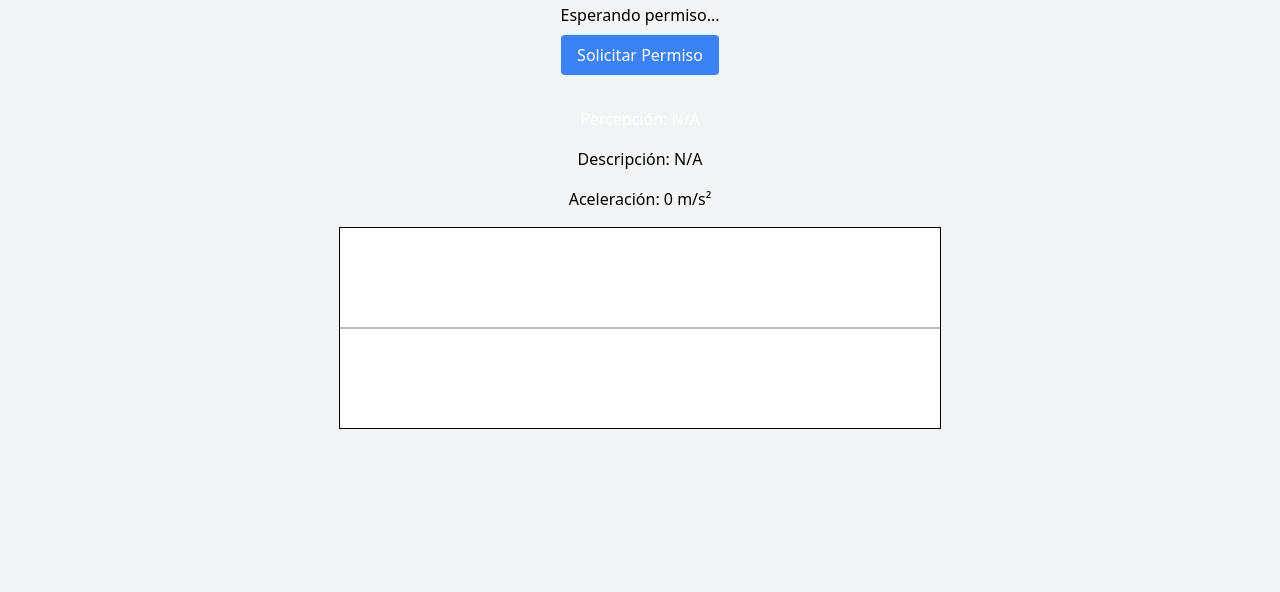
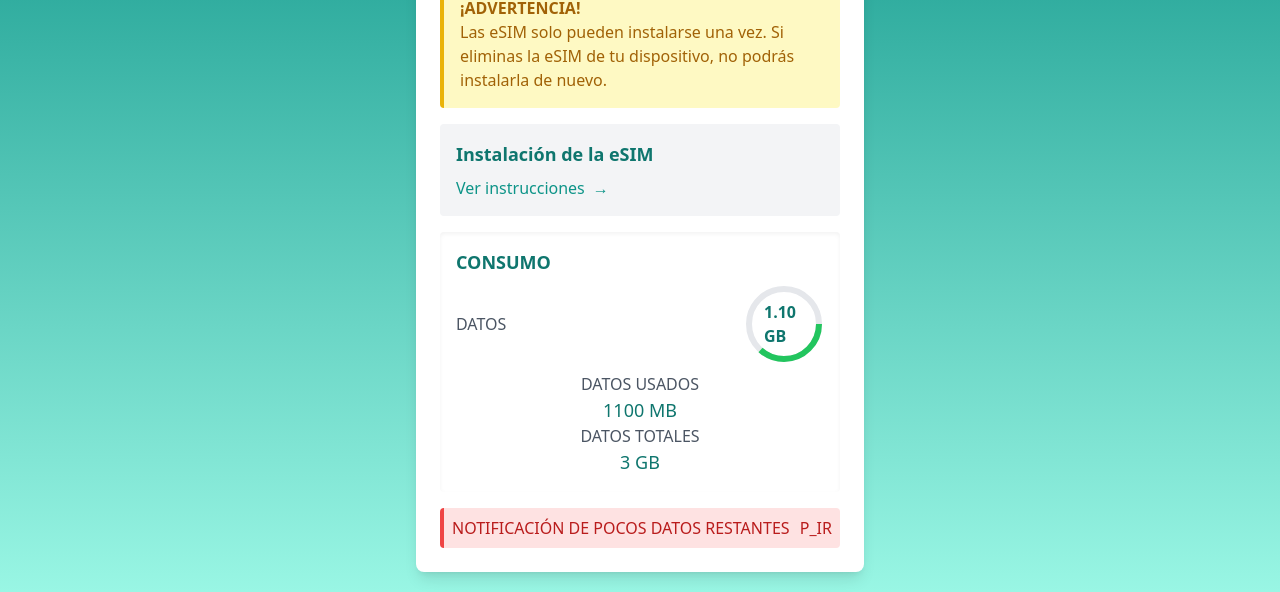
Before and after one commit to Sadiz2025/seismografic, a plain HTML site: page index.html in a window 1280 px wide. Shown: the part 208-800 px from the top of the page. Drawn offline with nearby package versions, Linux system fonts and the light colour scheme.

Commit message:
App celular

```diff
--- a/index.html
+++ b/index.html
@@ -3,123 +3,119 @@
 <head>
     <meta charset="UTF-8">
     <meta name="viewport" content="width=device-width, initial-scale=1.0">
-    <title>Sismógrafo Web</title>
+    <title>Teledansk - Simulador de Consumo</title>
     <script src="https://cdn.tailwindcss.com"></script>
     <style>
-        canvas { border: 1px solid black; }
-        #intensityIndicator { transition: background-color 0.3s; }
+        .progress-ring__circle {
+            transform: rotate(-90deg);
+            transform-origin: center;
+        }
+        .progress-ring__circle-bg {
+            fill: none;
+            stroke: #e5e7eb;
+        }
+        .progress-ring__circle-fg {
+            fill: none;
+            stroke: #22c55e;
+            transition: stroke-dasharray 0.3s;
+        }
     </style>
 </head>
-<body class="bg-gray-100 flex flex-col items-center justify-center min-h-screen p-4">
-    <h1 class="text-2xl font-bold mb-4">Sismógrafo Web</h1>
-    <p id="status" class="mb-2">Esperando permiso...</p>
-    <button id="requestPermission" class="bg-blue-500 text-white px-4 py-2 rounded mb-4">Solicitar Permiso</button>
-    <div id="intensityIndicator" class="w-full max-w-md p-4 rounded text-center text-white">
-        Percepción: <span id="intensity">N/A</span>
+<body class="bg-gradient-to-b from-teal-600 to-teal-200 min-h-screen flex items-center justify-center p-4">
+    <div class="bg-white rounded-lg shadow-lg w-full max-w-md p-6">
+        <!-- Encabezado -->
+        <div class="flex items-center justify-between mb-4">
+            <h1 class="text-2xl font-bold text-teal-700">Teledansk</h1>
+            <div class="text-sm text-gray-600">
+                <span>2:08</span>
+                <span class="ml-2">📶</span>
+                <span class="ml-2">🔋</span>
+            </div>
+        </div>
+
+        <!-- Información de la eSIM -->
+        <div class="mb-4">
+            <p class="text-gray-600">NÚMERO ICCID: <span class="font-medium">8910300000002985970</span></p>
+            <p class="text-gray-600">COBERTURA: Dinamarca</p>
+            <button class="text-teal-600 hover:underline mt-2">MOSTRAR MÁS</button>
+        </div>
+
+        <!-- Advertencia -->
+        <div class="bg-yellow-100 border-l-4 border-yellow-500 text-yellow-700 p-4 mb-4 rounded" role="alert">
+            <p class="font-bold">¡ADVERTENCIA!</p>
+            <p>Las eSIM solo pueden instalarse una vez. Si eliminas la eSIM de tu dispositivo, no podrás instalarla de nuevo.</p>
+        </div>
+
+        <!-- Instalación de la eSIM -->
+        <div class="bg-gray-100 p-4 rounded mb-4">
+            <h2 class="text-lg font-semibold text-teal-700">Instalación de la eSIM</h2>
+            <button class="text-teal-600 hover:underline mt-2 flex items-center">
+                <span>Ver instrucciones</span>
+                <span class="ml-2">→</span>
+            </button>
+        </div>
+
+        <!-- Consumo -->
+        <div class="bg-white p-4 rounded shadow-inner">
+            <h2 class="text-lg font-semibold text-teal-700 mb-2">CONSUMO</h2>
+            <div class="flex items-center justify-between mb-2">
+                <span class="text-gray-600">DATOS</span>
+                <div class="relative w-20 h-20">
+                    <svg class="progress-ring__circle-bg" width="80" height="80">
+                        <circle cx="40" cy="40" r="35" stroke-width="6"/>
+                    </svg>
+                    <svg class="progress-ring__circle-fg absolute top-0 left-0" width="80" height="80">
+                        <circle cx="40" cy="40" r="35" stroke-width="6"/>
+                    </svg>
+                    <span id="progress-value" class="absolute top-1/2 left-1/2 transform -translate-x-1/2 -translate-y-1/2 text-teal-700 font-bold">2.02 GB</span>
+                </div>
+            </div>
+            <div class="text-center">
+                <p class="text-gray-600">DATOS USADOS</p>
+                <p id="data-used" class="text-lg font-medium text-teal-700">1000 MB</p>
+                <p class="text-gray-600">DATOS TOTALES</p>
+                <p class="text-lg font-medium text-teal-700">3 GB</p>
+            </div>
+        </div>
+
+        <!-- Notificación -->
+        <div class="bg-red-100 border-l-4 border-red-500 text-red-700 p-2 mt-4 rounded flex justify-between items-center">
+            <span>NOTIFICACIÓN DE POCOS DATOS RESTANTES</span>
+            <button class="text-red-700 hover:underline">P_IR</button>
+        </div>
     </div>
-    <p id="description" class="text-center mb-4">Descripción: N/A</p>
-    <p id="acceleration" class="mb-4">Aceleración: 0 m/s²</p>
-    <canvas id="seismograph" width="600" height="200" class="bg-white"></canvas>
 
     <script>
-        const canvas = document.getElementById('seismograph');
-        const ctx = canvas.getContext('2d');
-        const intensityIndicator = document.getElementById('intensityIndicator');
-        const intensityText = document.getElementById('intensity');
-        const descriptionText = document.getElementById('description');
-        const accelerationText = document.getElementById('acceleration');
-        const statusText = document.getElementById('status');
-        const requestButton = document.getElementById('requestPermission');
+        // Simulación de consumo
+        let dataUsed = 1000; // En MB
+        const totalData = 3000; // En MB
+        const intervalTime = 5000; // Actualizar cada 5 segundos
 
-        let dataPoints = [];
-        let lastX = 0;
+        function updateProgress() {
+            dataUsed = Math.min(dataUsed + 50, totalData); // Incrementa 50 MB por actualización
+            const dataRemaining = totalData - dataUsed;
+            const progress = (dataUsed / totalData) * 100;
+            const progressGB = (dataUsed / 1000).toFixed(2);
 
-        // Escala de Mercalli ajustada con percepciones
-        const mercalliScale = [
-            { perception: 'No sentido', min: 0, max: 0.017, color: '#00FF00', description: 'No se percibe movimiento.' },
-            { perception: 'Ligero', min: 0.017, max: 0.14, color: '#ADFF2F', description: 'Sentido por pocas personas en reposo.' },
-            { perception: 'Moderado', min: 0.14, max: 0.39, color: '#FFFF00', description: 'Objetos ligeros se mueven ligeramente.' },
-            { perception: 'Fuerte', min: 0.39, max: 1.8, color: '#FFA500', description: 'Daños leves en edificios.' },
-            { perception: 'Muy fuerte', min: 1.8, max: 3.4, color: '#FF4500', description: 'Daños considerables en estructuras.' },
-            { perception: 'Extremo', min: 3.4, max: Infinity, color: '#FF0000', description: 'Destrucción total posible.' }
-        ];
+            document.getElementById('data-used').textContent = `${dataUsed} MB`;
+            document.getElementById('progress-value').textContent = `${progressGB} GB`;
 
-        // Solicitar permiso para el acelerómetro
-        requestButton.addEventListener('click', async () => {
-            if (typeof DeviceMotionEvent.requestPermission === 'function') {
-                try {
-                    const permission = await DeviceMotionEvent.requestPermission();
-                    if (permission === 'granted') {
-                        statusText.textContent = 'Permiso concedido. Mueve el dispositivo.';
-                        requestButton.classList.add('hidden');
-                        window.addEventListener('devicemotion', handleMotion);
-                    } else {
-                        statusText.textContent = 'Permiso denegado.';
-                    }
-                } catch (error) {
-                    statusText.textContent = 'Error al solicitar permiso: ' + error.message;
-                }
-            } else {
-                statusText.textContent = 'Permiso no requerido. Mueve el dispositivo.';
-                requestButton.classList.add('hidden');
-                window.addEventListener('devicemotion', handleMotion);
-            }
-        });
+            // Actualizar la barra de progreso
+            const circle = document.querySelector('.progress-ring__circle-fg circle');
+            const radius = 35;
+            const circumference = 2 * Math.PI * radius;
+            const offset = circumference - (progress / 100) * circumference;
+            circle.style.strokeDasharray = `${circumference}`;
+            circle.style.strokeDashoffset = offset;
 
-        function handleMotion(event) {
-            const acc = event.accelerationIncludingGravity;
-            if (acc && acc.x !== null && acc.y !== null && acc.z !== null) {
-                // Calcular magnitud total incluyendo gravedad
-                const totalMagnitude = Math.sqrt(acc.x ** 2 + acc.y ** 2 + acc.z ** 2);
-                // Aproximar la aceleración neta restando la gravedad (9.8 m/s² como referencia)
-                const netMagnitude = Math.max(0, totalMagnitude - 9.8); // Evitar valores negativos
-                accelerationText.textContent = `Aceleración: ${netMagnitude.toFixed(2)} m/s²`;
-
-                // Determinar percepción basada en la aceleración neta
-                const level = mercalliScale.find(scale => netMagnitude >= scale.min && netMagnitude < scale.max) || mercalliScale[0];
-                intensityText.textContent = level.perception;
-                descriptionText.textContent = level.description;
-                intensityIndicator.style.backgroundColor = level.color;
-
-                // Agregar datos para el sismógrafo
-                dataPoints.push(netMagnitude);
-                if (dataPoints.length > canvas.width / 2) {
-                    dataPoints.shift();
-                }
-                drawSeismograph();
+            if (dataRemaining < 500) { // Menos de 500 MB restantes
+                document.querySelector('.bg-red-100').classList.remove('hidden');
             }
         }
 
-        function drawSeismograph() {
-            ctx.clearRect(0, 0, canvas.width, canvas.height);
-            ctx.beginPath();
-            ctx.strokeStyle = 'black';
-            ctx.lineWidth = 2;
-
-            const maxAcc = 5; // Ajustar escala máxima para mejor visualización
-            dataPoints.forEach((value, index) => {
-                const x = canvas.width - dataPoints.length * 2 + index * 2;
-                // Centrar la línea base en el medio del canvas y escalar adecuadamente
-                const y = canvas.height / 2 - (value / maxAcc) * (canvas.height / 4); // Usar 1/4 del alto para amplitud
-                if (index === 0) ctx.moveTo(x, y);
-                else ctx.lineTo(x, y);
-            });
-            ctx.stroke();
-
-            // Dibujar línea base centrada
-            ctx.beginPath();
-            ctx.moveTo(0, canvas.height / 2);
-            ctx.lineTo(canvas.width, canvas.height / 2);
-            ctx.strokeStyle = 'gray';
-            ctx.stroke();
-        }
-
-        // Dibujar línea base inicial
-        ctx.beginPath();
-        ctx.moveTo(0, canvas.height / 2);
-        ctx.lineTo(canvas.width, canvas.height / 2);
-        ctx.strokeStyle = 'gray';
-        ctx.stroke();
+        // Iniciar simulación
+        setInterval(updateProgress, intervalTime);
+        updateProgress(); // Primera actualización inmediata
     </script>
 </body>
 </html>
```
